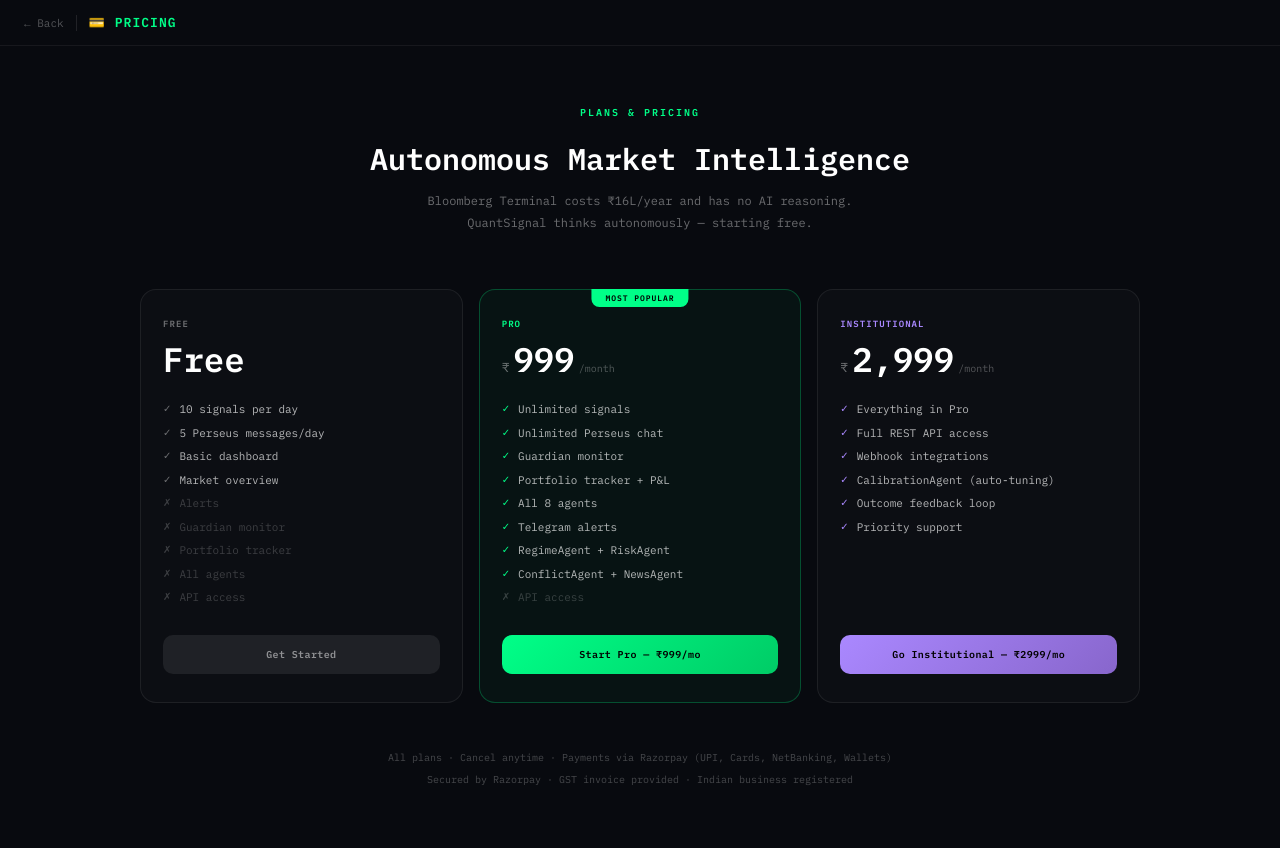
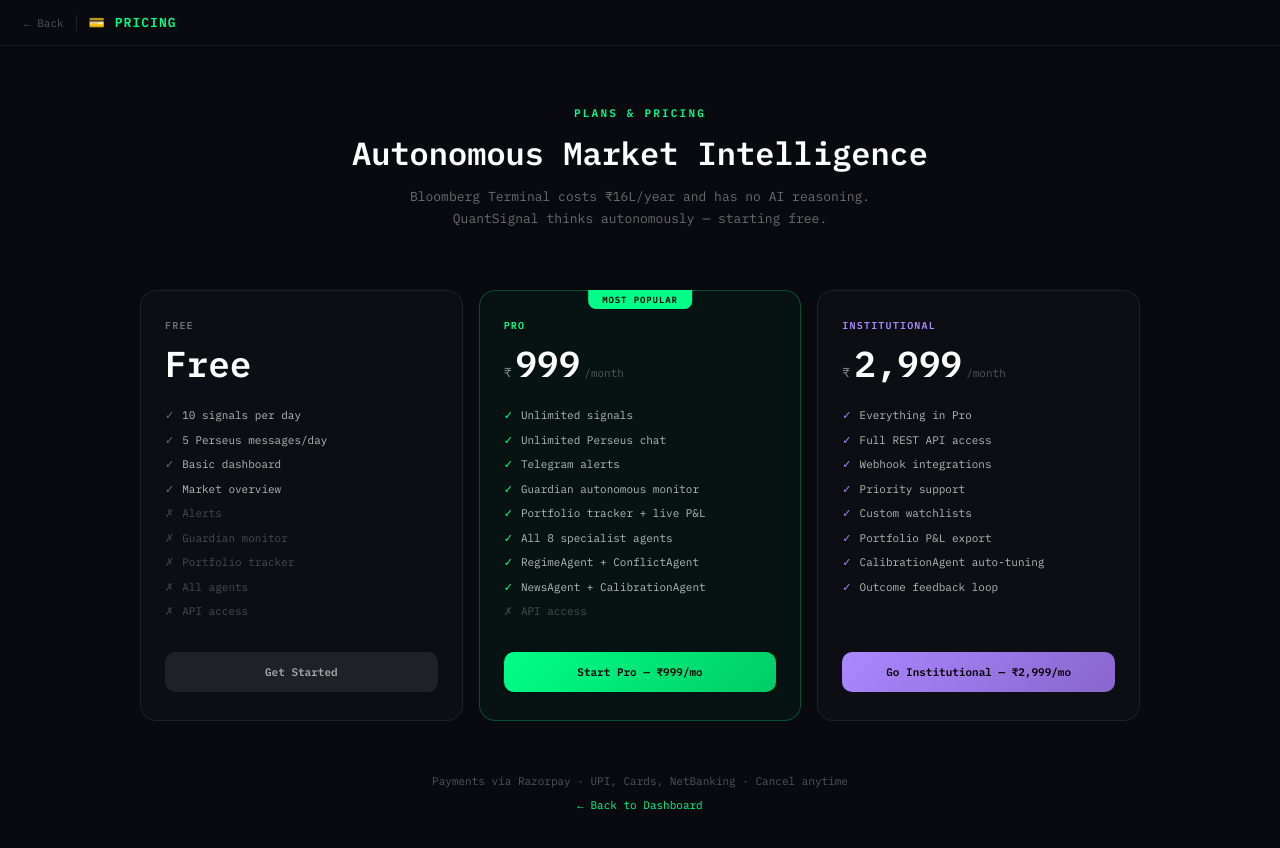
Before and after one commit to MaverickTushar007/quantsignal-web, a Next.js app: page /pricing in a window 1280 px wide. Shown: the top 848 px of the page. Built offline with nearby package versions, Linux system fonts and the light colour scheme.

Commit message:
feat: pricing page with Razorpay JS SDK

```diff
--- a/app/pricing/page.tsx
+++ b/app/pricing/page.tsx
@@ -2,89 +2,69 @@
 import { useState } from "react";
 
 const API = "https://quantsignal-api-production.up.railway.app/api/v1";
+const RZP_KEY_ID = "rzp_test_SXLCrBAQeb6qNu";
 
 const PLANS = [
-  {
-    id: "free", name: "Free", price: 0, color: "rgba(255,255,255,0.4)",
-    features: ["10 signals per day","5 Perseus messages/day","Basic dashboard","Market overview"],
-    locked: ["Alerts","Guardian monitor","Portfolio tracker","All agents","API access"],
-    cta: "Get Started", highlight: false,
-  },
-  {
-    id: "pro", name: "Pro", price: 999, color: "#00ff88",
-    features: ["Unlimited signals","Unlimited Perseus chat","Guardian monitor","Portfolio tracker + P&L","All 8 agents","Telegram alerts","RegimeAgent + RiskAgent","ConflictAgent + NewsAgent"],
-    locked: ["API access"],
-    cta: "Start Pro — ₹999/mo", highlight: true,
-  },
-  {
-    id: "institutional", name: "Institutional", price: 2999, color: "#aa88ff",
-    features: ["Everything in Pro","Full REST API access","Webhook integrations","CalibrationAgent (auto-tuning)","Outcome feedback loop","Priority support"],
-    locked: [],
-    cta: "Go Institutional — ₹2999/mo", highlight: false,
-  },
+  { id:"free", name:"Free", price:0, color:"rgba(255,255,255,0.4)",
+    features:["10 signals per day","5 Perseus messages/day","Basic dashboard","Market overview"],
+    locked:["Alerts","Guardian monitor","Portfolio tracker","All agents","API access"],
+    cta:"Get Started", highlight:false },
+  { id:"pro", name:"Pro", price:999, color:"#00ff88",
+    features:["Unlimited signals","Unlimited Perseus chat","Telegram alerts","Guardian autonomous monitor","Portfolio tracker + live P&L","All 8 specialist agents","RegimeAgent + ConflictAgent","NewsAgent + CalibrationAgent"],
+    locked:["API access"], cta:"Start Pro — ₹999/mo", highlight:true },
+  { id:"institutional", name:"Institutional", price:2999, color:"#aa88ff",
+    features:["Everything in Pro","Full REST API access","Webhook integrations","Priority support","Custom watchlists","Portfolio P&L export","CalibrationAgent auto-tuning","Outcome feedback loop"],
+    locked:[], cta:"Go Institutional — ₹2,999/mo", highlight:false },
 ];
 
 declare global { interface Window { Razorpay: any; } }
 
-export default function PricingPage() {
-  const [loading, setLoading] = useState<string | null>(null);
-
-  const loadRazorpay = (): Promise<boolean> => {
+function loadRzp(): Promise<boolean> {
   return new Promise(resolve => {
-      if (window.Razorpay) return resolve(true);
+    if (document.getElementById("rzp-js")) { resolve(true); return; }
     const s = document.createElement("script");
+    s.id = "rzp-js";
     s.src = "https://checkout.razorpay.com/v1/checkout.js";
     s.onload = () => resolve(true);
     s.onerror = () => resolve(false);
     document.body.appendChild(s);
   });
-  };
+}
+
+export default function PricingPage() {
+  const [loading, setLoading] = useState<string|null>(null);
+  const [error, setError]     = useState("");
 
   const handleCheckout = async (planId: string) => {
     if (planId === "free") { window.location.href = "/auth"; return; }
-    setLoading(planId);
+    setLoading(planId); setError("");
     try {
-      const loaded = await loadRazorpay();
-      if (!loaded) { alert("Failed to load Razorpay. Check your connection."); return; }
-
-      const userId = localStorage.getItem("sb_user_id") || "anonymous";
-      const email  = localStorage.getItem("sb_user_email") || "";
-
-      const res = await fetch(API + "/billing/create-subscription", {
+      if (!await loadRzp()) throw new Error("Failed to load Razorpay");
+      const userId = localStorage.getItem("user_id") || "anonymous";
+      const email  = localStorage.getItem("user_email") || "";
+      const res    = await fetch(`${API}/billing/create-subscription`, {
         method: "POST",
         headers: { "Content-Type": "application/json", "x-user-id": userId },
         body: JSON.stringify({ tier: planId, email }),
       });
+      if (!res.ok) throw new Error("Failed to create subscription");
       const data = await res.json();
-      if (!data.subscription_id) { alert("Could not create subscription. Try again."); return; }
-
-      const options = {
-        key:             data.key_id,
+      const rzp = new window.Razorpay({
+        key:             data.key_id || RZP_KEY_ID,
         subscription_id: data.subscription_id,
         name:            "QuantSignal",
-        description:     planId === "pro" ? "QuantSignal Pro — ₹999/month" : "QuantSignal Institutional — ₹2999/month",
-        image:           "https://quantsignal.app/logo.png",
+        description:     planId === "pro" ? "Pro — ₹999/month" : "Institutional — ₹2,999/month",
         prefill:         { email },
+        notes:           { user_id: userId },
         theme:           { color: planId === "pro" ? "#00ff88" : "#aa88ff" },
-        handler: async (response: any) => {
-          // Payment successful — backend webhook will update tier
-          // Show success and redirect
-          alert("Payment successful! Your plan is now active.");
-          window.location.href = "/dashboard";
+        handler: (response: any) => {
+          window.location.href = `/dashboard?upgraded=${planId}&pid=${response.razorpay_payment_id}`;
         },
-      };
-
-      const rzp = new window.Razorpay(options);
-      rzp.on("payment.failed", (r: any) => {
-        alert("Payment failed: " + r.error.description);
+        modal: { ondismiss: () => setLoading(null) },
       });
+      rzp.on("payment.failed", (r: any) => { setError(r.error.description); setLoading(null); });
       rzp.open();
-    } catch(e) {
-      alert("Something went wrong. Try again.");
-      console.error(e);
-    } finally {
-      setLoading(null);
-    }
+    } catch(e: any) { setError(e.message || "Something went wrong"); setLoading(null); }
   };
 
   return (
@@ -94,71 +74,51 @@ export default function PricingPage() {
         <div style={{ width:1, height:16, background:"rgba(255,255,255,0.1)" }} />
         <span style={{ fontSize:13, fontWeight:700, color:"#00ff88", letterSpacing:"0.08em" }}>💳 PRICING</span>
       </div>
-
       <div style={{ maxWidth:1000, margin:"0 auto", padding:"60px 24px" }}>
-        <div style={{ textAlign:"center", marginBottom:56 }}>
-          <div style={{ fontSize:10, color:"#00ff88", letterSpacing:"0.2em", marginBottom:12, fontWeight:700 }}>PLANS & PRICING</div>
-          <h1 style={{ fontSize:30, fontWeight:800, color:"#fff", marginBottom:12 }}>Autonomous Market Intelligence</h1>
-          <p style={{ fontSize:12, color:"rgba(255,255,255,0.4)", maxWidth:460, margin:"0 auto", lineHeight:1.8 }}>
-            Bloomberg Terminal costs ₹16L/year and has no AI reasoning.<br/>
-            QuantSignal thinks autonomously — starting free.
+        <div style={{ textAlign:"center", marginBottom:60 }}>
+          <div style={{ fontSize:11, color:"#00ff88", letterSpacing:"0.2em", marginBottom:12, fontWeight:700 }}>PLANS & PRICING</div>
+          <h1 style={{ fontSize:32, fontWeight:800, color:"#fff", margin:"0 0 12px" }}>Autonomous Market Intelligence</h1>
+          <p style={{ fontSize:13, color:"rgba(255,255,255,0.4)", maxWidth:480, margin:"12px auto 0", lineHeight:1.7 }}>
+            Bloomberg Terminal costs ₹16L/year and has no AI reasoning.<br/>QuantSignal thinks autonomously — starting free.
           </p>
         </div>
-
+        {error && <div style={{ background:"rgba(255,68,102,0.1)", border:"1px solid rgba(255,68,102,0.3)", borderRadius:10, padding:"12px 16px", marginBottom:24, fontSize:11, color:"#ff4466", textAlign:"center" }}>{error}</div>}
         <div style={{ display:"grid", gridTemplateColumns:"repeat(3,1fr)", gap:16 }}>
           {PLANS.map(plan => (
-            <div key={plan.id} style={{
-              background: plan.highlight ? "rgba(0,255,136,0.04)" : "rgba(255,255,255,0.02)",
-              border:`1px solid ${plan.highlight ? "rgba(0,255,136,0.25)" : "rgba(255,255,255,0.07)"}`,
-              borderRadius:16, padding:"28px 22px", position:"relative" as const,
-              display:"flex", flexDirection:"column" as const,
-            }}>
-              {plan.highlight && (
-                <div style={{ position:"absolute" as const, top:-1, left:"50%", transform:"translateX(-50%)", background:"#00ff88", color:"#000", fontSize:8, fontWeight:800, padding:"4px 14px", borderRadius:"0 0 8px 8px", letterSpacing:"0.12em" }}>
-                  MOST POPULAR
-                </div>
-              )}
+            <div key={plan.id} style={{ background:plan.highlight?"rgba(0,255,136,0.04)":"rgba(255,255,255,0.02)", border:`1px solid ${plan.highlight?"rgba(0,255,136,0.25)":"rgba(255,255,255,0.07)"}`, borderRadius:16, padding:"28px 24px", position:"relative", display:"flex", flexDirection:"column" }}>
+              {plan.highlight && <div style={{ position:"absolute", top:-1, left:"50%", transform:"translateX(-50%)", background:"#00ff88", color:"#000", fontSize:9, fontWeight:800, padding:"4px 14px", borderRadius:"0 0 8px 8px", letterSpacing:"0.1em" }}>MOST POPULAR</div>}
               <div style={{ marginBottom:20 }}>
-                <div style={{ fontSize:9, color:plan.color, fontWeight:700, letterSpacing:"0.12em", marginBottom:8 }}>{plan.name.toUpperCase()}</div>
+                <div style={{ fontSize:10, color:plan.color, fontWeight:700, letterSpacing:"0.12em", marginBottom:8 }}>{plan.name.toUpperCase()}</div>
                 <div style={{ display:"flex", alignItems:"baseline", gap:4 }}>
-                  {plan.price > 0 && <span style={{ fontSize:13, color:"rgba(255,255,255,0.4)" }}>₹</span>}
-                  <span style={{ fontSize:34, fontWeight:800, color:"#fff" }}>{plan.price === 0 ? "Free" : plan.price.toLocaleString()}</span>
-                  {plan.price > 0 && <span style={{ fontSize:10, color:"rgba(255,255,255,0.3)" }}>/month</span>}
+                  {plan.price > 0 && <span style={{ fontSize:13, color:"rgba(255,255,255,0.5)" }}>₹</span>}
+                  <span style={{ fontSize:36, fontWeight:800, color:"#fff" }}>{plan.price === 0 ? "Free" : plan.price.toLocaleString()}</span>
+                  {plan.price > 0 && <span style={{ fontSize:11, color:"rgba(255,255,255,0.3)" }}>/month</span>}
                 </div>
               </div>
-              <div style={{ flex:1, marginBottom:22 }}>
+              <div style={{ flex:1, marginBottom:24 }}>
                 {plan.features.map(f => (
-                  <div key={f} style={{ display:"flex", gap:8, marginBottom:7, alignItems:"flex-start" }}>
-                    <span style={{ color:plan.color, fontSize:10, flexShrink:0, marginTop:1 }}>✓</span>
+                  <div key={f} style={{ display:"flex", gap:8, marginBottom:8, alignItems:"flex-start" }}>
+                    <span style={{ color:plan.color, fontSize:11, flexShrink:0, marginTop:1 }}>✓</span>
                     <span style={{ fontSize:11, color:"rgba(255,255,255,0.7)", lineHeight:1.5 }}>{f}</span>
                   </div>
                 ))}
                 {plan.locked.map(f => (
-                  <div key={f} style={{ display:"flex", gap:8, marginBottom:7, alignItems:"flex-start" }}>
-                    <span style={{ color:"rgba(255,255,255,0.2)", fontSize:10, flexShrink:0, marginTop:1 }}>✗</span>
-                    <span style={{ fontSize:11, color:"rgba(255,255,255,0.2)", lineHeight:1.5 }}>{f}</span>
+                  <div key={f} style={{ display:"flex", gap:8, marginBottom:8, alignItems:"flex-start" }}>
+                    <span style={{ color:"rgba(255,255,255,0.2)", fontSize:11, flexShrink:0, marginTop:1 }}>✗</span>
+                    <span style={{ fontSize:11, color:"rgba(255,255,255,0.25)", lineHeight:1.5 }}>{f}</span>
                   </div>
                 ))}
               </div>
               <button onClick={() => handleCheckout(plan.id)} disabled={loading === plan.id}
-                style={{
-                  width:"100%", border:"none", borderRadius:10, padding:"13px",
-                  fontSize:10, fontWeight:700, fontFamily:"inherit", cursor:"pointer", letterSpacing:"0.04em",
-                  background: plan.highlight ? "linear-gradient(135deg,#00ff88,#00cc66)"
-                    : plan.id === "institutional" ? "linear-gradient(135deg,#aa88ff,#8866cc)"
-                    : "rgba(255,255,255,0.08)",
-                  color: plan.highlight || plan.id === "institutional" ? "#000" : "rgba(255,255,255,0.5)",
-                  opacity: loading === plan.id ? 0.6 : 1,
-                }}>
+                style={{ width:"100%", background:plan.highlight?"linear-gradient(135deg,#00ff88,#00cc66)":plan.id==="institutional"?"linear-gradient(135deg,#aa88ff,#8866cc)":"rgba(255,255,255,0.08)", border:"none", borderRadius:10, padding:"13px", fontSize:11, fontWeight:700, color:plan.highlight||plan.id==="institutional"?"#000":"rgba(255,255,255,0.6)", cursor:loading===plan.id?"not-allowed":"pointer", fontFamily:"inherit", opacity:loading===plan.id?0.6:1 }}>
                 {loading === plan.id ? "⏳ Opening checkout..." : plan.cta}
               </button>
             </div>
           ))}
         </div>
-
-        <div style={{ textAlign:"center", marginTop:44, fontSize:10, color:"rgba(255,255,255,0.25)", lineHeight:2.2 }}>
-          All plans · Cancel anytime · Payments via Razorpay (UPI, Cards, NetBanking, Wallets)<br/>
-          Secured by Razorpay · GST invoice provided · Indian business registered
+        <div style={{ textAlign:"center", marginTop:48, fontSize:11, color:"rgba(255,255,255,0.3)", lineHeight:2.2 }}>
+          Payments via Razorpay · UPI, Cards, NetBanking · Cancel anytime<br/>
+          <a href="/dashboard" style={{ color:"#00ff88", textDecoration:"none" }}>← Back to Dashboard</a>
         </div>
       </div>
     </div>
```
Lines whose indentation alone changed are shown as unchanged.
